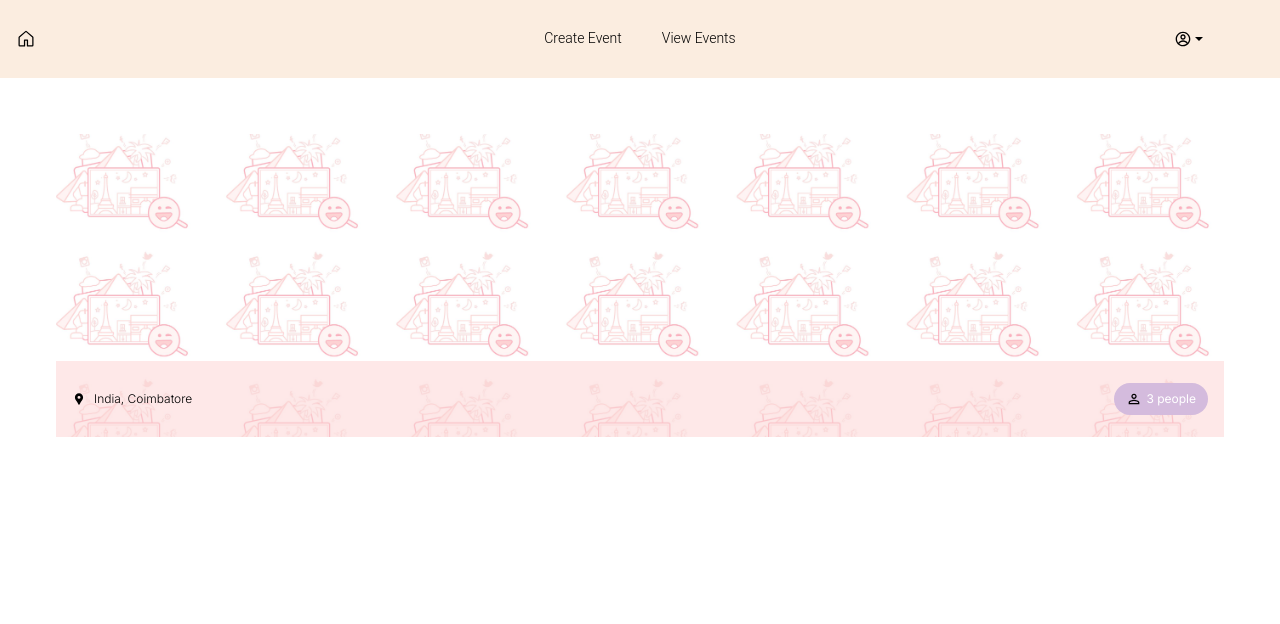
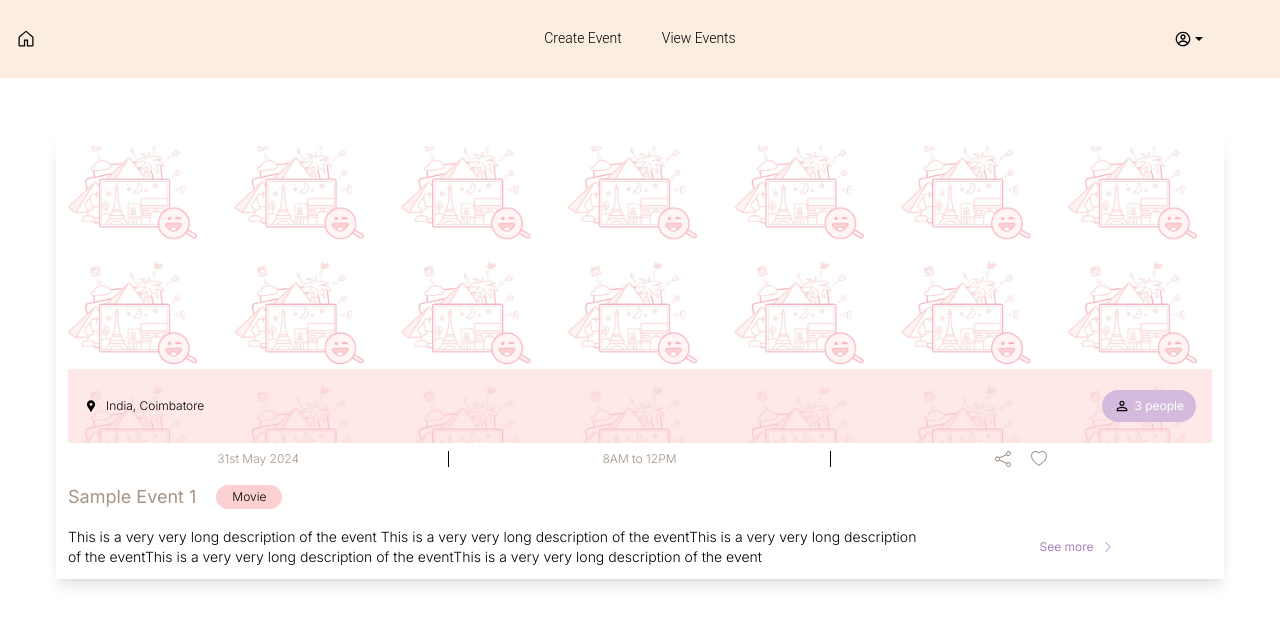
Before and after one commit to shwethaarajesh/project-i, a Next.js app: page /ViewListing in a window 1280 px wide. Shown: the top 624 px of the page. Built offline with nearby package versions, Linux system fonts and the light colour scheme.

Commit message:
Feat : Added event listing card

```diff
--- /dev/null
+++ b/src/app/EventListing/page.tsx
@@ -0,0 +1,5 @@
+"use client";
+
+export default function EventListingPage() {
+  return <div>Event listing page</div>;
+}
--- a/src/app/ViewListing/page.tsx
+++ b/src/app/ViewListing/page.tsx
@@ -1,6 +1,7 @@
 "use client";
 
 import EventImageBanner from "../components/EventImageBanner/EventImageBanner";
+import EventListingCard from "../components/EventListingCard/EventListingCard";
 import Header from "../components/Header/Header";
 
 export default function ViewListing() {
@@ -9,12 +10,29 @@
       <div className="bg-primary-light p-4">
         <Header></Header>
       </div>
-      <div className="m-6 p-8 ">
-        <EventImageBanner
+      <div className="m-6 p-8 flex flex-col gap-8">
+        <EventListingCard
           imageUrl={""}
           location={"India, Coimbatore"}
           noOfPeople={3}
-        ></EventImageBanner>
+          eventDate={"31st May 2024"}
+          eventTime={"8AM to 12PM"}
+          title={"Sample Event 1"}
+          genre={"Movie"}
+          description={
+            "This is a very very long description of the event This is a very very long description of the eventThis is a very very long description of the eventThis is a very very long description of the eventThis is a very very long description of the event"
+          }
+        ></EventListingCard>
+        {/* <EventImageBanner
+          imageUrl={""}
+          location={"India, Coimbatore"}
+          noOfPeople={3}
+        ></EventImageBanner> */}
+        {/* <EventImageBanner
+          imageUrl={""}
+          location={"India, Coimbatore"}
+          noOfPeople={3}
+        ></EventImageBanner> */}
       </div>
     </div>
   );
--- a/src/app/components/EventListingCard/EventListingCard.tsx
+++ b/src/app/components/EventListingCard/EventListingCard.tsx
@@ -1,4 +1,13 @@
 "use client";
+
+import { useState } from "react";
+import EventImageBanner from "../EventImageBanner/EventImageBanner";
+import { BsHeart } from "react-icons/bs";
+import { BsHeartFill } from "react-icons/bs";
+import { BsShare } from "react-icons/bs";
+import { BsChevronRight } from "react-icons/bs";
+import { useRouter } from "next/navigation";
+
 interface IEventListingCard {
   imageUrl: string;
   location: string;
@@ -10,5 +19,60 @@
   description: string;
 }
 export default function EventListingCard(props: IEventListingCard) {
-  return <div> Event Listing Card</div>;
+  const router = useRouter();
+  const [isLiked, setIsLiked] = useState(false);
+  const onClickLike = () => {
+    setIsLiked(!isLiked);
+  };
+  const onClickRedirect = () => {
+    router.push("/EventListing");
+  };
+  return (
+    <div className="shadow-lg p-3 cursor-pointer" onClick={onClickRedirect}>
+      <EventImageBanner
+        imageUrl={props.imageUrl}
+        location={props.location}
+        noOfPeople={props.noOfPeople}
+      ></EventImageBanner>
+      <div className="mt-2 grid grid-cols-3 items-center justify-items-center text-primary-text">
+        <div className="font-light text-xs w-full text-center border-r  border-r-black">
+          {props.eventDate}
+        </div>
+        <div className="font-light text-xs  w-full text-center  border-r  border-r-black">
+          {props.eventTime}
+        </div>
+        <div className="flex gap-5 items-center justify-center w-full">
+          <BsShare className="cursor-pointer" />
+          {isLiked ? (
+            <BsHeartFill
+              className="cursor-pointer text-secondary-light "
+              onClick={onClickLike}
+            />
+          ) : (
+            <BsHeart className="cursor-pointer" onClick={onClickLike} />
+          )}
+        </div>
+      </div>
+      <div className="flex gap-5 items-center mt-4">
+        <div className=" text-lg text-primary-text font-normal">
+          {props.title}
+        </div>
+        <div className="text-xs font-light bg-secondary-light py-1 px-4 rounded-full">
+          {props.genre}
+        </div>
+      </div>
+      <div className="mt-4 grid grid-cols-12 gap-5 items-center">
+        <div className=" w-full text-sm font-light line-clamp-2 overflow-hidden text-ellipsis col-span-9">
+          {props.description}
+        </div>
+        <div
+          className="col-span-3 items-center justify-center flex gap-2 text-center text-xs text-tertiary-text
+        "
+        >
+          <div>See more</div>
+          <BsChevronRight />
+        </div>
+      </div>
+    </div>
+  );
 }
--- a/tailwind.config.ts
+++ b/tailwind.config.ts
@@ -15,9 +15,11 @@
       },
       colors:{
         "primary-light":"#FBEDE0",
+        "primary-text":"#A69484",
         "secondary-light":"#FDD1D2",
         "secondary-extralight":"#FBF5F5",
         "tertiary-light":"#D4BBDD",
+        "tertiary-text":"#A982B7",
         "accent-primary":"#D0AB99",
         "primary-dark":"#aba995",
         "secondary-dark":"#92a3a3",
```
